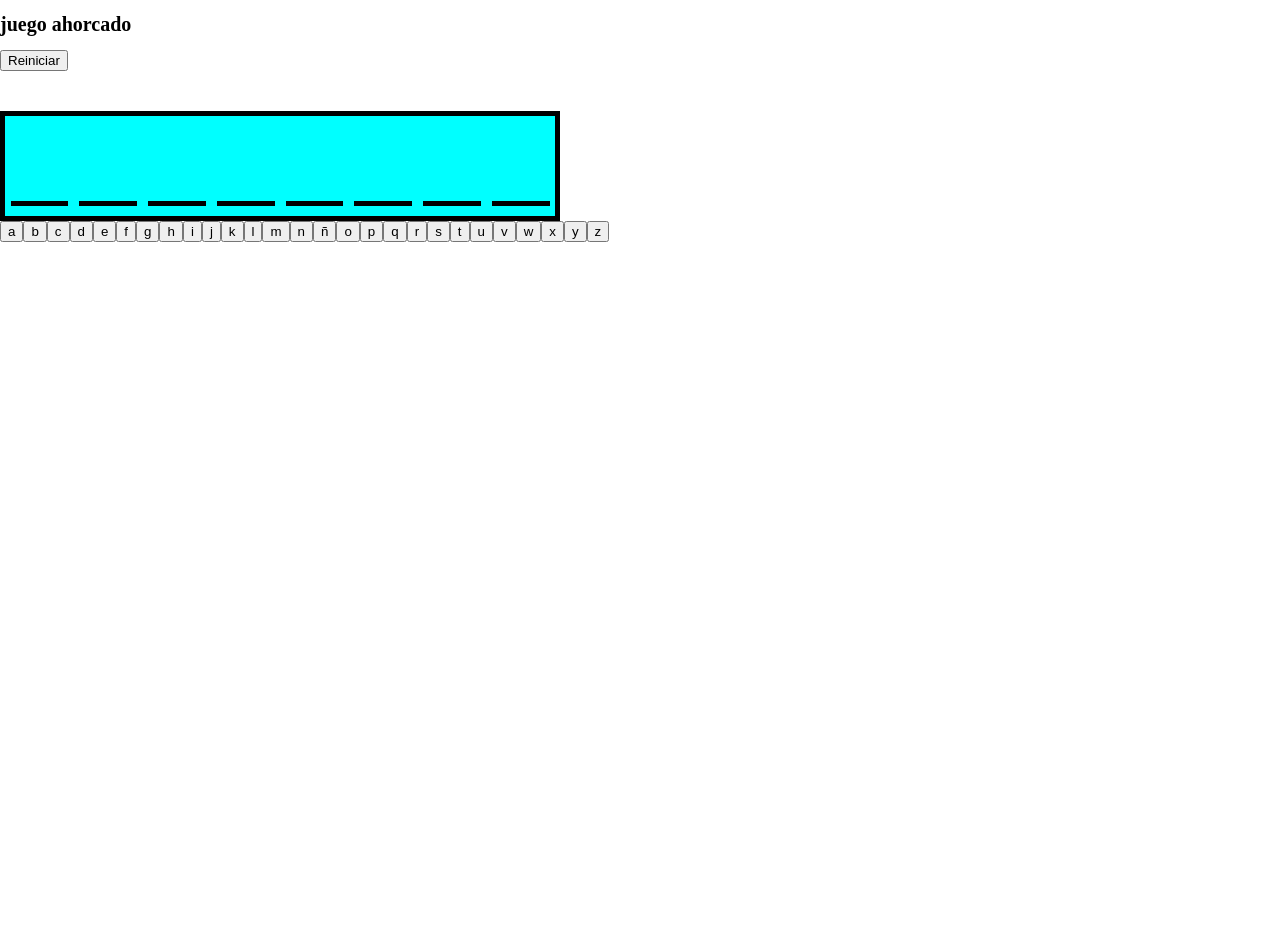
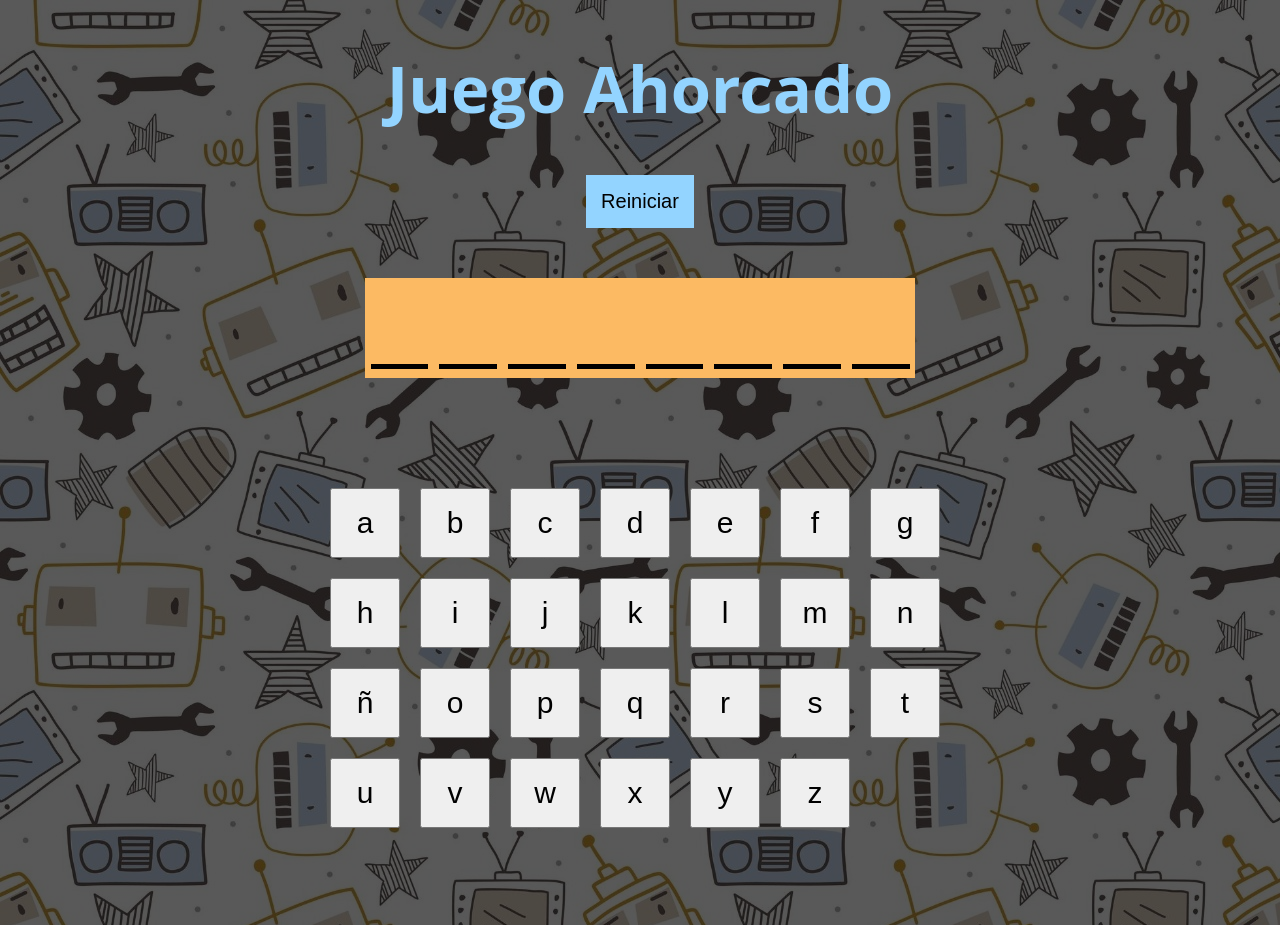
Before and after one commit to jsmurcia/juego-ahorcado, a plain HTML site: page index.html in a window 1280 px wide. Before the commit the page ends 800 px from the top, so only its background shows below. Drawn offline with Linux system fonts and the light colour scheme.

Commit message:
Estilos y aciertos agregado

```diff
--- a/css/style.css
+++ b/css/style.css
@@ -5,16 +5,15 @@ body{
     margin: 0px;
     padding: 0px;
     box-sizing: border-box;
-
+    background-image: url(../img/fondo.jfif);
 }
 .contenedor__letras{
     width: 55rem;
     height: 10rem;
-    background-color: aqua;
-    border: 5px solid #000;
+    background-color: #FCBA63;
     display:flex;
-    margin: 20px,auto;
-    margin-top: 40px;
+    margin: 100px;
+    margin-top: 50px;
 
 }
 
@@ -33,4 +32,61 @@ body{
 .letra{
     font-size: 70px;
     text-align: center;
+    font-family: 'Open Sans', sans-serif;
+
 }
+.imagen{
+position: absolute;
+width: 325px;
+height: 402px;
+left: 1108px;
+top: 80px;
+}
+.fondo{
+width: 325px;
+height: 402px;
+left: 1108px;
+top: 50px;
+left: 1108px;
+top: 50px;
+}
+h1{
+    font-family: 'Open Sans', sans-serif;
+    text-align: center;
+    font-size: 65px;
+    text-transform: capitalize;
+    color: #93d4ff;
+}
+h2{
+    font-family: 'Questrial', sans-serif;
+    text-align: center;
+    font-size: 45px;
+    color: red;
+    text-transform: capitalize;
+}
+
+.contenedor{
+    display: flex;
+    flex-direction: column;
+    align-items: center;
+    min-height: 100vh;
+    background-color: #000000a6;
+}
+
+input{
+    font-size: 30px;
+    margin: 10px;
+    width: 7rem;
+    height: 7rem;
+}
+
+#abc{
+    width: 50%;
+}
+
+#reset{
+    padding: 15px;
+    background-color: #93d4ff;
+    border: none;
+    font-size: 20px;
+}
--- a/index.html
+++ b/index.html
@@ -1,5 +1,6 @@
 <!DOCTYPE html>
 <html lang="es">
+
 <head>
     <meta charset="UTF-8">
     <meta http-equiv="X-UA-Compatible" content="IE=edge">
@@ -7,19 +8,23 @@
     <link rel="stylesheet" href="./css/style.css">
     <title>Juego</title>
 </head>
+
 <body>
     <div class="contenedor">
         <h1>juego ahorcado</h1>
-            <input type="button" value="Reiniciar" onclick="location.reload()"/>
+        <!-- <input type="button" value="Reiniciar" onclick="location.reload()" id="reset"> -->
+        <button onclick="location.reload()" id="reset">Reiniciar</button>
 
         <div class="contenedor__letras">
-            </div>
         </div>
 
         <div id="abc">
         </div>
 
         <h1 id="gameover"></h1>
+    </div>
+
     <script src="script.js"></script>
 </body>
+
 </html>
--- a/script.js
+++ b/script.js
@@ -1,6 +1,6 @@
 // Contenedor de la palabra y palabras para el juego
-const contenedor = document.querySelector('.contenedor__letras');
-const palabras = ['gato', 'juego', 'plato', 'camino', 'jirafa', 'cooperar'];
+const contenedor = document.querySelector('.contenedor__letras'),
+palabras = ['gato', 'juego', 'plato', 'camino', 'jirafa', 'cooperar'];
 
 // Obtener palabra random de la lista
 let palabra = palabras[Math.floor((Math.random() * palabras.length))];
@@ -12,13 +12,16 @@ let posiciones = document.getElementsByClassName('letra');
 let vidas = 6;
 
 // ABCEDARIO
-const abc = ['a', 'b', 'c', 'd', 'e', 'f', 'g', 'h', 'i', 'j', 'k', 'l', 'm', 'n', 'ñ', 'o', 'p', 'q', 'r', 's', 't', 'u', 'v', 'w', 'x', 'y', 'z'];
-const contenedorAbc = document.getElementById('abc');
+const abc = ['a', 'b', 'c', 'd', 'e', 'f', 'g', 'h', 'i', 'j', 'k', 'l', 'm', 'n', 'ñ', 'o', 'p', 'q', 'r', 's', 't', 'u', 'v', 'w', 'x', 'y', 'z'],
+contenedorAbc = document.getElementById('abc');
 
-// Dibuja los botones
+// Dibuja los botones con las letras
 for(let abcedario in abc){
     contenedorAbc.innerHTML += `<input type="button" value="${abc[abcedario]}" onclick="procesar('${abc[abcedario]}')">`;
 }
+
+// Variables de aciertos
+let aciertos = 0;
 
 // Validar si la letra existe en la palabra y colocarla en la posicion
 function procesar(letter){
@@ -40,9 +43,19 @@ function procesar(letter){
         posiciones[indices[i]].innerText = letra;
     }
 
+    if(indices.length != 0){
+        aciertos += indices.length;
+        if(aciertos == palabra.length){
+            document.getElementById('gameover').innerText = 'YouWin';
+            contenedorAbc.innerHTML = null;
+        }
+        console.log(aciertos);
+    }
+
     // Quita vidas cuando se equivocan de palabra
     if(indices.length == 0){
         vidas--;
+
     }
 
     // Si las vidas se acaban pierde y se quita el teclado para que no agregue más letras
```
Also changed, not shown: img/fondo.jfif (added). Lines whose indentation alone changed are shown as unchanged.
